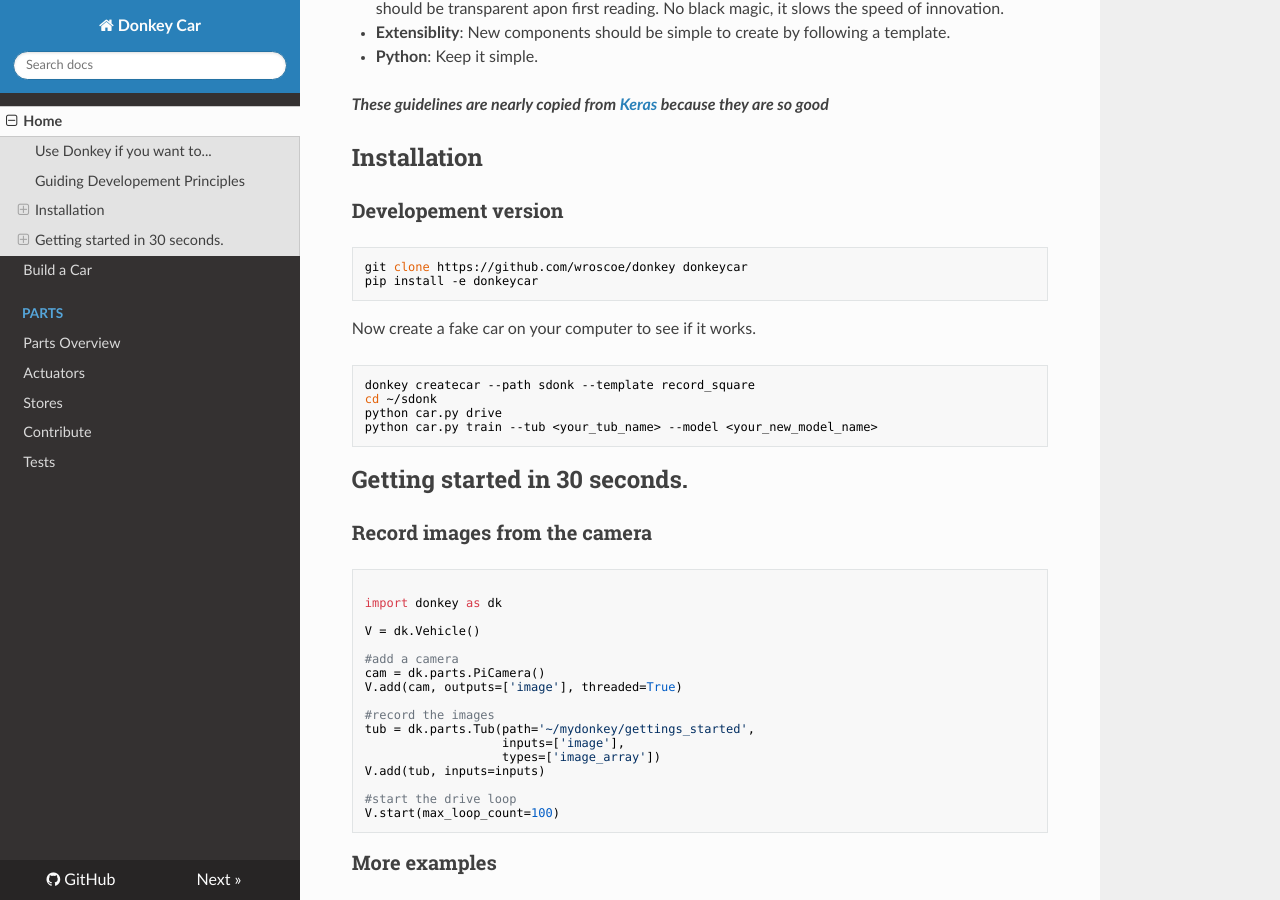
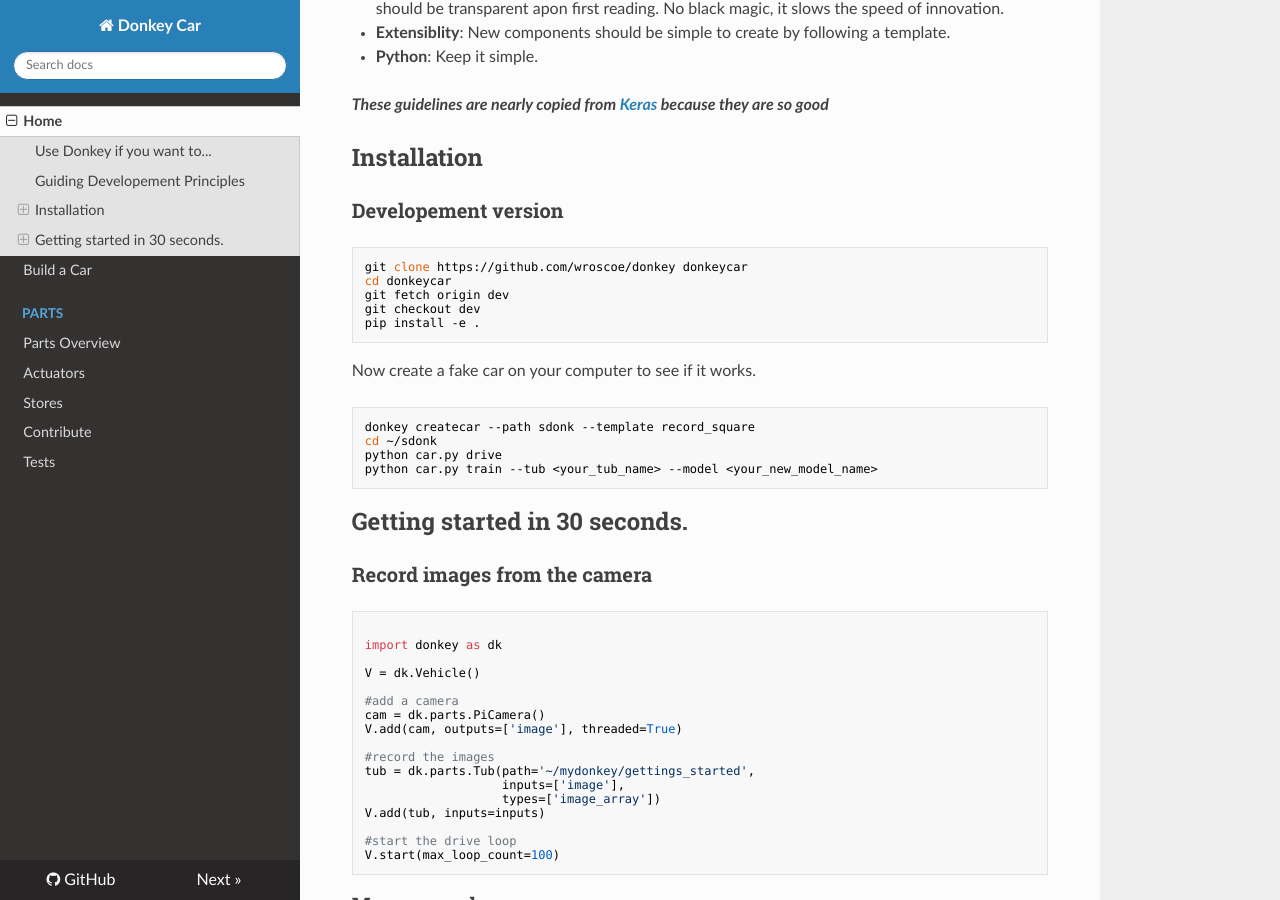
Before and after one commit to autorope/donkeycar, an MkDocs documentation site: the page built from docs/index.md, in a window 1280 px wide and 900 px high, scrolled down 525 px. Built offline with MkDocs 1.6.1, drawn with Linux system fonts in a browser that asks for light colours; nearby versions of some CDN libraries; old or Windows-style settings are respelled for this version of MkDocs.

````diff
--- a/docs/index.md
+++ b/docs/index.md
@@ -31,7 +31,10 @@ template.
 
 ```bash
 git clone https://github.com/wroscoe/donkey donkeycar
-pip install -e donkeycar
+cd donkeycar
+git fetch origin dev
+git checkout dev
+pip install -e .
 ```
 
 Now create a fake car on your computer to see if it works.
````
